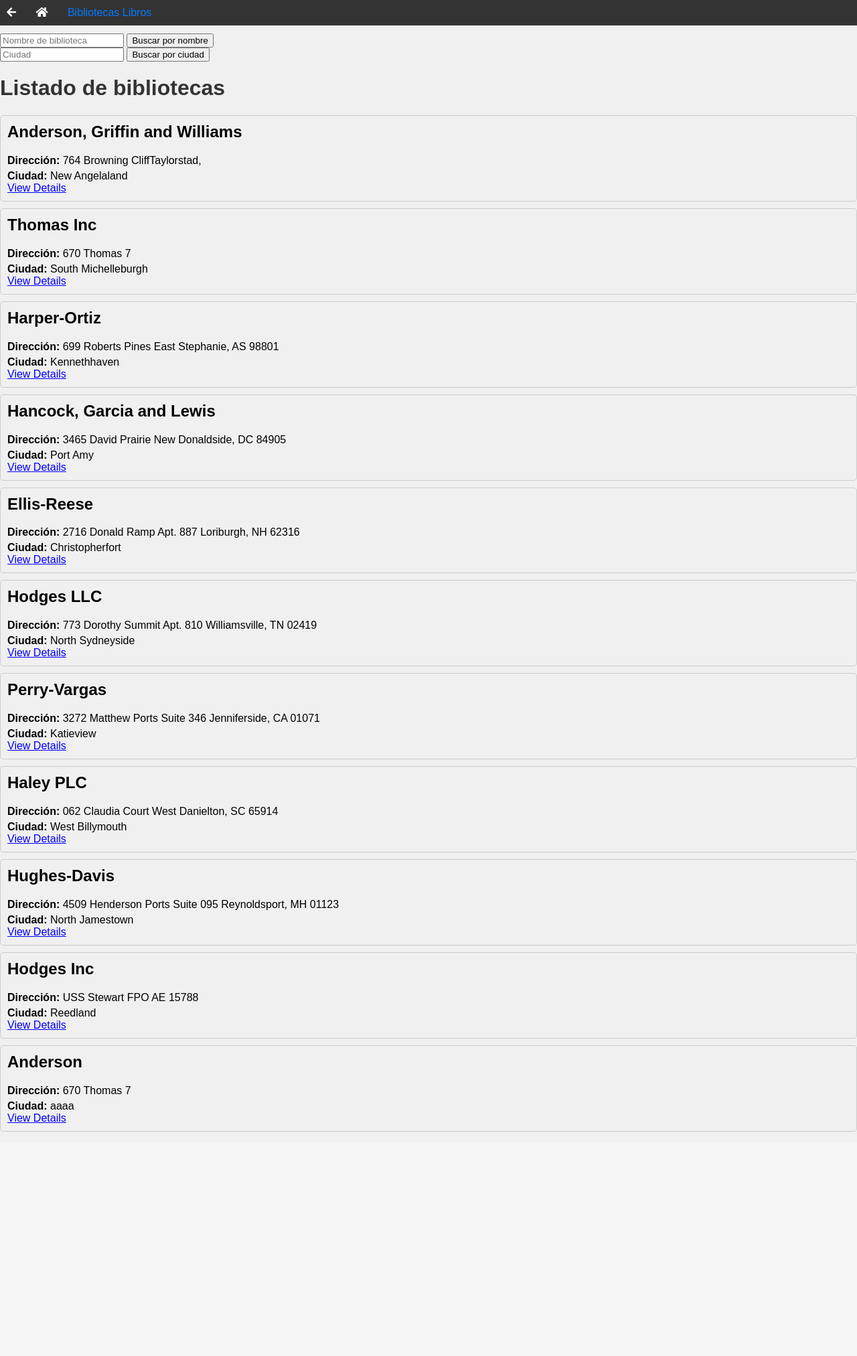
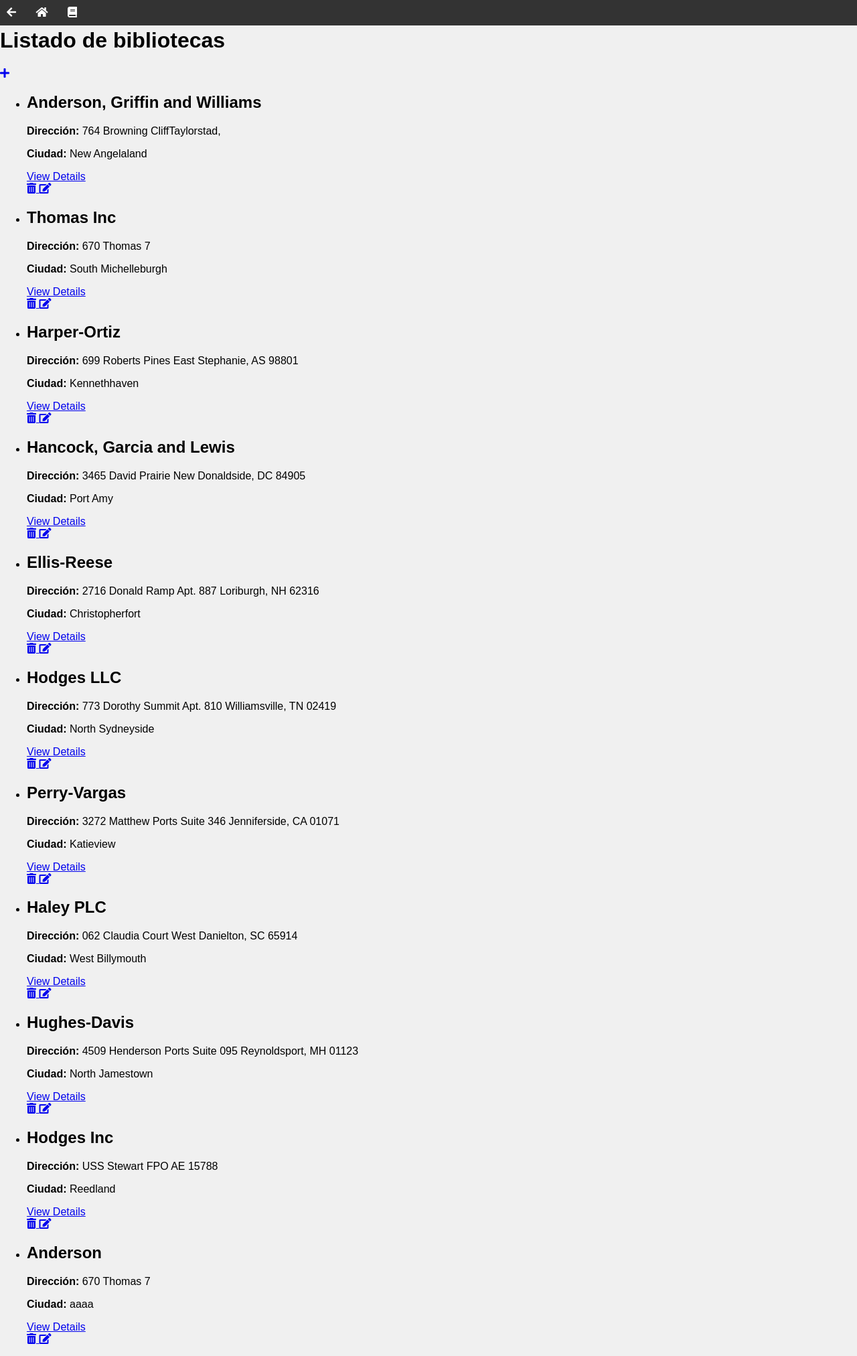
Before and after one commit to Carrask0/ASpFinal, a Django app: page /bibliotecas/ in a window 1280 px wide. Shown: the whole page at 67% size. Before the commit the page ends 1690 px from the top, so only its background shows below. Run offline with Django 4.2, Linux system fonts and the light colour scheme; data comes from the database, SQL or seed files in the repository; both versions use the stored data as it was after the commit.

Commit message:
workign. will add css

```diff
--- a/biblioteca/static/styles.css
+++ b/biblioteca/static/styles.css
@@ -4,18 +4,6 @@
     padding: 0;
     background-color: #f0f0f0;
 }
-
-
-.new-delete-button {
-    background-image: url('../media/delete.png');
-    background-size: 20px 20px;
-}
-
-.new-edit-button {
-    background-image: url('../media/edit.png');
-    background-size: 20px 20px;
-}
-
 
 .container {
     max-width: 800px;
@@ -26,108 +14,41 @@
     box-shadow: 0 0 10px rgba(0, 0, 0, 0.1);
 }
 
-h1 {
-    color: #333;
-}
 
-a {
-    color: #007bff;
-    text-decoration: none;
-}
-
-a:hover {
-    text-decoration: underline;
-}
-
+/* NAVBAR */
 .navbar {
-    background-color: #333;
-    padding: 10px;
-    position: fixed; /* Set the navbar position to fixed */
-    width: 100%; /* Make the navbar span the full width of the viewport */
-    top: 0; /* Position the navbar at the top of the viewport */
-    z-index: 1000; /* Ensure the navbar appears above other content */
+  background-color: #333; /* Background color for the navbar */
+  color: white; /* Text color */
+  padding: 10px; /* Padding for the navbar */
+  position: fixed; /* Fixed positioning */
+  top: 0; /* Position at the top of the viewport */
+  left: 0; /* Align to the left of the viewport */
+  width: 100%; /* Full width */
 }
 
 .navbar-menu {
-    list-style-type: none;
-    margin: 0;
-    padding: 0;
+  list-style-type: none; /* Remove default list styles */
+  margin: 0; /* Remove default margin */
+  padding: 0; /* Remove default padding */
 }
 
 .navbar-item {
-    display: inline-block;
-    margin-right: 20px;
+  display: inline-block; /* Display items inline */
+  margin-right: 20px; /* Add right margin between items */
 }
 
-  .navbar-link {
-    color: white;
-    text-decoration: none;
+.navbar-item a {
+  text-decoration: none; /* Remove underline from links */
+  color: inherit; /* Inherit text color */
 }
 
-  /* Icon Styles */
-  .navbar-link i {
-    margin-right: 5px; /* Adjust spacing between icon and text */
+.navbar-item i {
+  margin-right: 5px; /* Add right margin to icons */
 }
 
-  .navbar-link:hover {
-    color: #ffd700; /* Change color on hover */
-    text-decoration: underline; /* Underline text on hover */
+.navbar-item a:hover {
+  color: orange; /* Change text color on hover */
 }
 
 
-  .content {
-    margin-top: 50px;
-  }
-
-.biblioteca-list {
-    list-style: none;
-    padding: 0;
-}
-.biblioteca-item {
-    border: 1px solid #ccc;
-    border-radius: 5px;
-    padding: 10px;
-    margin-bottom: 10px;
-}
-.biblioteca-item h2 {
-    margin-top: 0;
-}
-.biblioteca-item p {
-    margin-top: 5px;
-    margin-bottom: 0;
-}
-.detail-link {
-    color: blue;
-    text-decoration: underline;
-    cursor: pointer;
-}
-.detail-link:hover {
-    color: darkblue;
-}
-
-/* Button Styles */
-.add-button,
-.delete-button,
-.edit-button {
-    border: none;
-    background-color: #007bff;
-    color: white;
-    padding: 8px 16px;
-    margin: 5px;
-    cursor: pointer;
-    border-radius: 5px;
-}
-
-
-/* Hover Styles */
-.add-button:hover,
-.delete-button:hover,
-.edit-button:hover {
-    background-color: #0056b3;
-}
-
-
-.button-card {
-    background-color: aqua;
-    border-radius: 3px;
-}
+/* LISTA BIBLIOTECAS */
--- a/biblioteca/templates/base.html
+++ b/biblioteca/templates/base.html
@@ -17,14 +17,13 @@
 
   <nav class="navbar">
     <ul class="navbar-menu">
-      <li class="navbar-item"><a href="javascript:history.back()" class="navbar-link"><i class="fas fa-arrow-left"></i></a></li>
-      <li class="navbar-item"><a href="{% url 'bibliotecas' %}" class="navbar-link"><i class="fas fa-home"></i></a></li>
-      <a href="{% url 'bibliotecas' %}" class="navbar-brand">Bibliotecas</a>
-      <a href="{% url 'libros' %}" class="navbar-brand">Libros</a>
+      <li class="navbar-item"><a href="javascript:history.back()" ><i class="fas fa-arrow-left"></i></a></li>
+      <li class="navbar-item"><a href="{% url 'bibliotecas' %}"><i class="fas fa-home"></i></a></li>
+      <li class="navbar-item"><a href="{% url 'libros' %}"><i class="fas fa-book"></i></a></li>
     </ul>
   </nav>
 
-  <div class="content">
+  <div>
     {% block content %}{% endblock %}
   </div>
 </body>
--- a/biblioteca/templates/lista_bibliotecas.html
+++ b/biblioteca/templates/lista_bibliotecas.html
@@ -1,22 +1,35 @@
 {% extends "base.html" %}
 
+
+
 {% block content %}
-
 
 <div class="search-menu">
     <form method="post">
         {% csrf_token %}
         <input type="text" name="nombre" placeholder="Nombre de biblioteca">
-        <button type="submit">Buscar por nombre</button>
+        <input type="text" name="ciudad" placeholder="Ciudad">
+        <button type="submit">Buscar</button>
     </form>
-    <form method="post">
-        {% csrf_token %}
-        <input type="text" name="ciudad" placeholder="Ciudad">
-        <button type="submit">Buscar por ciudad</button>
-    </form>
+    {% if nombre or ciudad %}
+        <p>Mostrando bibliotecas filtradas por:
+            {% if nombre %}
+                Nombre: {{ nombre }}
+            {% endif %}
+            {% if ciudad %}
+                Ciudad: {{ ciudad }}
+            {% endif %}
+        </p>
+    {% endif %}
 </div>
 
 <h1>Listado de bibliotecas</h1>
+
+<!-- Create Biblioteca Button -->
+<a href="{% url 'form_create_biblioteca' %}" class="create-button">
+    <i class="fas fa-plus"></i>
+</a>
+
 <ul class="biblioteca-list">
     {% for biblioteca in bibliotecas %}
     <li class="biblioteca-item">
@@ -24,6 +37,16 @@
         <p><strong>Dirección:</strong> {{ biblioteca.direccion }}</p>
         <p><strong>Ciudad:</strong> {{ biblioteca.ciudad }}</p>
         <a class="detail-link" href="{% url 'biblioteca_detail' biblioteca.id %}">View Details</a>
+
+        <!-- Edit and Delete Buttons -->
+        <div>
+            <a href="{% url 'delete_biblioteca' biblioteca.id %}" class="button-card">
+                <i class="fas fa-trash-alt"></i>
+            </a>
+            <a href="{% url 'form_edit_biblioteca' biblioteca.id %}" class="button-card">
+                <i class="fas fa-edit"></i>
+            </a>
+        </div>
     </li>
     {% endfor %}
 </ul>
--- a/biblioteca/templates/lista_libros.html
+++ b/biblioteca/templates/lista_libros.html
@@ -9,6 +9,9 @@
         <input type="text" name="titulo" placeholder="Título del libro">
         <button type="submit">Buscar por título</button>
     </form>
+    {% if titulo %}
+        <p>Mostrando libros filtrados por: Título: {{ titulo }}</p>
+    {% endif %}
 </div>
 
 <ul class="libro-list">
--- a/biblioteca/urls.py
+++ b/biblioteca/urls.py
@@ -8,8 +8,13 @@
     path("libros/", views.lista_libros, name="libros"),
     path("libros/<int:libro_id>/", views.libro_detail, name="libro_detail"),
 
-    ## Functionality routes
+    ## Functionality libro routes
     path('delete_libro/<int:libro_id>/', views.delete_libro, name='delete_libro'),
     path('form_edit_libro/<int:libro_id>/', views.form_edit_libro, name='form_edit_libro'),
     path('form_create_libro/', views.form_create_libro, name='form_create_libro'),
+
+    ## Functionality biblioteca routes
+    path('delete_biblioteca/<int:biblioteca_id>/', views.delete_biblioteca, name='delete_biblioteca'),
+    path('form_edit_biblioteca/<int:biblioteca_id>/', views.form_edit_biblioteca, name='form_edit_biblioteca'),
+    path('form_create_biblioteca/', views.form_create_biblioteca, name='form_create_biblioteca'),
 ]
--- a/biblioteca/views.py
+++ b/biblioteca/views.py
@@ -1,9 +1,12 @@
-from django.shortcuts import render
+from django.shortcuts import render, get_object_or_404
 from django.http import HttpResponse, HttpResponseRedirect
-from .models import Biblioteca, Libro
+
 from faker import Faker
 import random
-from .forms import LibroForm
+
+from .forms import LibroForm, BibliotecaForm
+from .models import Biblioteca, Libro
+
 
 
 # Create your views here.
@@ -58,22 +61,24 @@
     # Retrieve all libraries by default
     bibliotecas = Biblioteca.objects.all()
 
-    # Check if the request is a POST request and process form submissions
+    # Initialize nombre and ciudad to None
+    nombre = None
+    ciudad = None
+
+    # Check if the request is POST request and process form submissions
     if request.method == 'POST':
         # Check if the form for searching by library name is submitted
-        if 'nombre' in request.POST:
-            nombre = request.POST['nombre']
-            # Filter libraries by name
-            bibliotecas = Biblioteca.objects.filter(nombre__icontains=nombre)
+        if 'nombre' in request.POST or 'ciudad' in request.POST:
+            nombre = request.POST.get('nombre', '')
+            ciudad = request.POST.get('ciudad', '')
 
-        # Check if the form for searching by city is submitted
-        elif 'ciudad' in request.POST:
-            ciudad = request.POST['ciudad']
-            # Filter libraries by city
-            bibliotecas = Biblioteca.objects.filter(ciudad__icontains=ciudad)
+            # Filter libraries by name and city
+            bibliotecas = bibliotecas.filter(nombre__icontains=nombre, ciudad__icontains=ciudad)
 
-    # Render the template with the filtered or all libraries
-    return render(request, "lista_bibliotecas.html", {"bibliotecas": bibliotecas})
+
+    # Render the template with the filtered or all libraries, and pass nombre and ciudad
+    return render(request, "lista_bibliotecas.html", {"bibliotecas": bibliotecas, "nombre": nombre, "ciudad": ciudad})
+
 
 
 def lista_libros(request):
@@ -89,99 +94,17 @@
     """
     libros = Libro.objects.all()
 
+    # Initialize titulo to None
+    titulo = None
+
     # Check if the request is a POST request and process form submissions
     if request.method == 'POST' and 'titulo' in request.POST:
         titulo = request.POST['titulo']
         # Filter libros by titulo
         libros = Libro.objects.filter(titulo__icontains=titulo)
 
-    return render(request, "lista_libros.html", {"libros": libros})
+    return render(request, "lista_libros.html", {"libros": libros, "titulo": titulo})
 
-
-def lista_libros_biblioteca(request, biblioteca_id):
-    """
-    Retrieves a list of books belonging to a specific library from the database and renders them in a template.
-
-    Parameters:
-    - request: An HttpRequest object representing the request made by the user.
-    - biblioteca_id: An integer representing the ID of the library.
-
-    Returns:
-    - An HttpResponse object representing the rendered HTML page displaying the books belonging to the specified library.
-    """
-    biblioteca = Biblioteca.objects.get(pk=biblioteca_id)
-    libros = Libro.objects.filter(biblioteca=biblioteca)
-    return render(request, "lista_libros.html", {"libros": libros})
-
-
-def buscar_libro_titulo_biblioteca(request, titulo, biblioteca_id):
-    """
-    Searches for books by title within a specific library and renders them in a template.
-
-    Parameters:
-    - request: An HttpRequest object representing the request made by the user.
-    - titulo: A string representing the title of the book to search for.
-    - biblioteca_id: An integer representing the ID of the library.
-
-    Returns:
-    - An HttpResponse object representing the rendered HTML page displaying the books matching the search criteria within the specified library.
-    """
-    biblioteca = Biblioteca.objects.get(pk=biblioteca_id)
-    libros = Libro.objects.filter(titulo__icontains=titulo, biblioteca=biblioteca)
-    return render(request, "lista_libros.html", {"libros": libros})
-
-
-def buscar_libro_autor_biblioteca(request, autor, biblioteca_id):
-    """
-    Searches for books by author within a specific library and renders them in a template.
-
-    Parameters:
-    - request: An HttpRequest object representing the request made by the user.
-    - autor: A string representing the author of the book to search for.
-    - biblioteca_id: An integer representing the ID of the library.
-
-    Returns:
-    - An HttpResponse object representing the rendered HTML page displaying the books written by the specified author within the specified library.
-    """
-    biblioteca = Biblioteca.objects.get(pk=biblioteca_id)
-    libros = Libro.objects.filter(autor__icontains=autor, biblioteca=biblioteca)
-    return render(request, "lista_libros.html", {"libros": libros})
-
-
-def buscar_libro_editorial_biblioteca(request, editorial, biblioteca_id):
-    """
-    Searches for books by editorial within a specific library and renders them in a template.
-
-    Parameters:
-    - request: An HttpRequest object representing the request made by the user.
-    - editorial: A string representing the editorial of the book to search for.
-    - biblioteca_id: An integer representing the ID of the library.
-
-    Returns:
-    - An HttpResponse object representing the rendered HTML page displaying the books published by the specified editorial within the specified library.
-    """
-    biblioteca = Biblioteca.objects.get(pk=biblioteca_id)
-    libros = Libro.objects.filter(editorial__icontains=editorial, biblioteca=biblioteca)
-    return render(request, "lista_libros.html", {"libros": libros})
-
-
-def buscar_libro_titulo(request, titulo):
-    """
-    Searches for books by title across all libraries and renders them in a template.
-
-    Parameters:
-    - request: An HttpRequest object representing the request made by the user.
-    - titulo: A string representing the title of the book to search for.
-
-    Returns:
-    - An HttpResponse object representing the rendered HTML page displaying the books matching the search criteria.
-    """
-    libros = Libro.objects.filter(titulo__icontains=titulo)
-    return render(request, "lista_libros.html", {"libros": libros})
-
-
-from django.shortcuts import render, get_object_or_404
-from .models import Biblioteca, Libro
 
 def biblioteca_detail(request, biblioteca_id):
     """
@@ -201,6 +124,11 @@
     # Retrieve all libros associated with the biblioteca
     libros = biblioteca.libro_set.all()
 
+    # Initialize search criteria to empty strings
+    titulo = None
+    autor = None
+    editorial = None
+
     # Check if the request is a POST request and process form submissions
     if request.method == 'POST':
         # Check if the form for searching libros is submitted
@@ -212,7 +140,7 @@
             # Filter libros based on search criteria
             libros = libros.filter(titulo__icontains=titulo, autor__icontains=autor, editorial__icontains=editorial)
 
-    return render(request, "biblioteca_detail.html", {"biblioteca": biblioteca, "libros": libros})
+    return render(request, "biblioteca_detail.html", {"biblioteca": biblioteca, "libros": libros, "titulo": titulo, "autor": autor, "editorial": editorial})
 
 
 def libro_detail(request, libro_id):
@@ -240,7 +168,6 @@
     Returns:
     - An HttpResponse object indicating the result of the operation.
     """
-    print("Deleting libro")
     libro = Libro.objects.get(pk=libro_id)
     libro.delete()
 
@@ -294,3 +221,44 @@
         form = LibroForm()
         bibliotecas = Biblioteca.objects.all()
     return render(request, "form_libro.html", {"bibliotecas": bibliotecas})
+
+
+def form_create_biblioteca(request):
+    if request.method == 'POST':
+        form = BibliotecaForm(request.POST)
+        if form.is_valid():
+            form.save()
+            return HttpResponseRedirect("/bibliotecas/")
+    else:
+        form = BibliotecaForm()
+    return render(request, 'form_biblioteca.html', {'form': form})
+
+def form_edit_biblioteca(request, biblioteca_id):
+    biblioteca = Biblioteca.objects.get(pk=biblioteca_id)
+    if request.method == 'POST':
+        form = BibliotecaForm(request.POST, instance=biblioteca)
+        if form.is_valid():
+            form.save()
+            return HttpResponseRedirect("/bibliotecas/")
+    else:
+        form = BibliotecaForm(instance=biblioteca)
+    return render(request, 'form_biblioteca.html', {'form': form, 'biblioteca': biblioteca})
+
+
+def delete_biblioteca(request, biblioteca_id):
+    """
+    Deletes a specific library from the database.
+
+    Parameters:
+    - request: An HttpRequest object representing the request made by the user.
+    - biblioteca_id: An integer representing the ID of the library to delete.
+
+    Returns:
+    - An HttpResponse object indicating the result of the operation.
+    """
+    print("Deleting biblioteca")
+    biblioteca = Biblioteca.objects.get(pk=biblioteca_id)
+    biblioteca.delete()
+
+    # Redirect to lista_bibliotecas view
+    return HttpResponseRedirect("/bibliotecas/")
```
Also changed, not shown: biblioteca/forms.py (+21 -1 lines), biblioteca/templates/biblioteca_detail.html (+10 -4 lines), biblioteca/templates/form_biblioteca.html (added, +10 -0 lines), db.sqlite3. Lines whose indentation alone changed are shown as unchanged.
